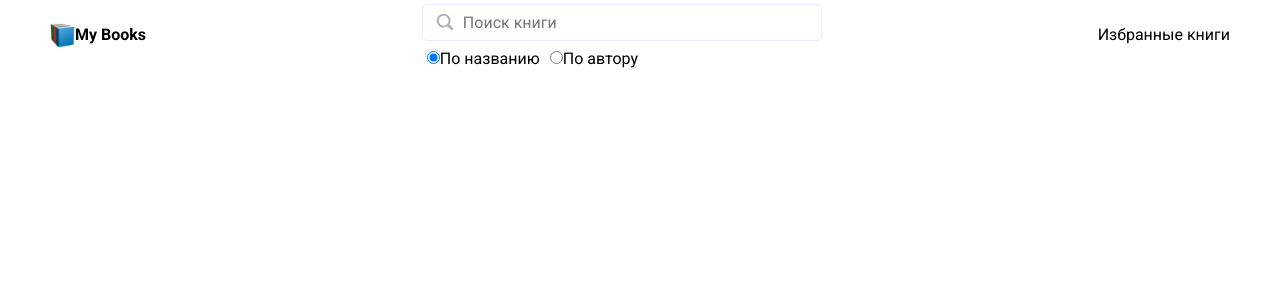
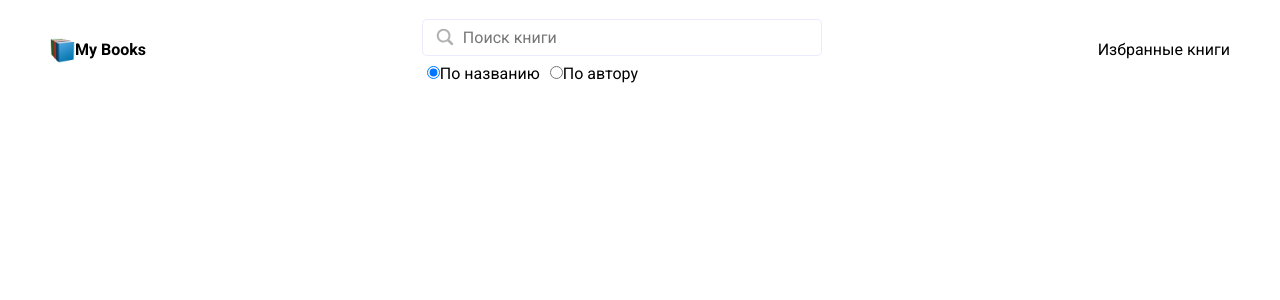
Before and after one commit to MaxShelest88/books-app, a React (Create React App) app: page / in a window 1280 px wide. Shown: the top 300 px of the page. Built offline with nearby package versions, Linux system fonts and the light colour scheme.

Commit message:
header styles

```diff
--- a/src/components/Header/Header.module.scss
+++ b/src/components/Header/Header.module.scss
@@ -2,7 +2,7 @@
 
 .header {
 	.container {
-		min-height: 70px;
+		min-height: 100px;
 		display: flex;
 		align-items: center;
 		justify-content: space-between;
```
